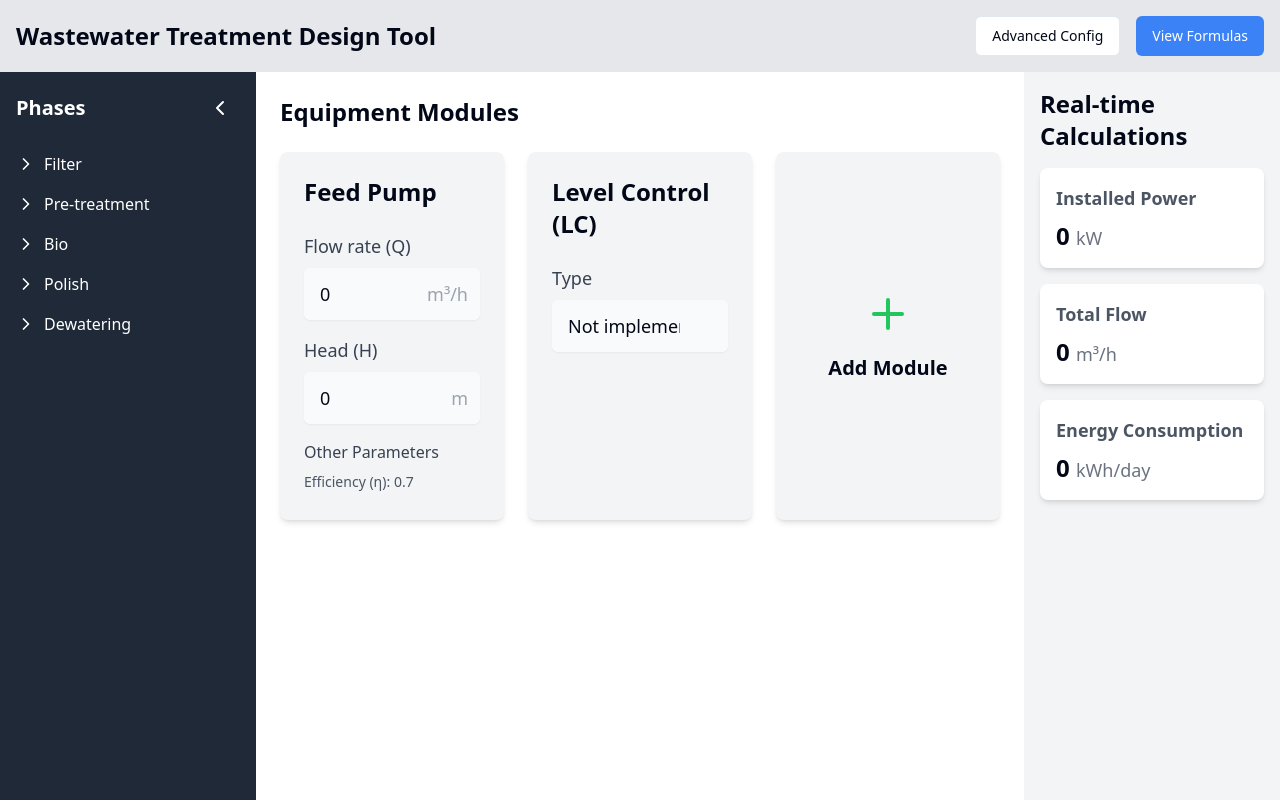
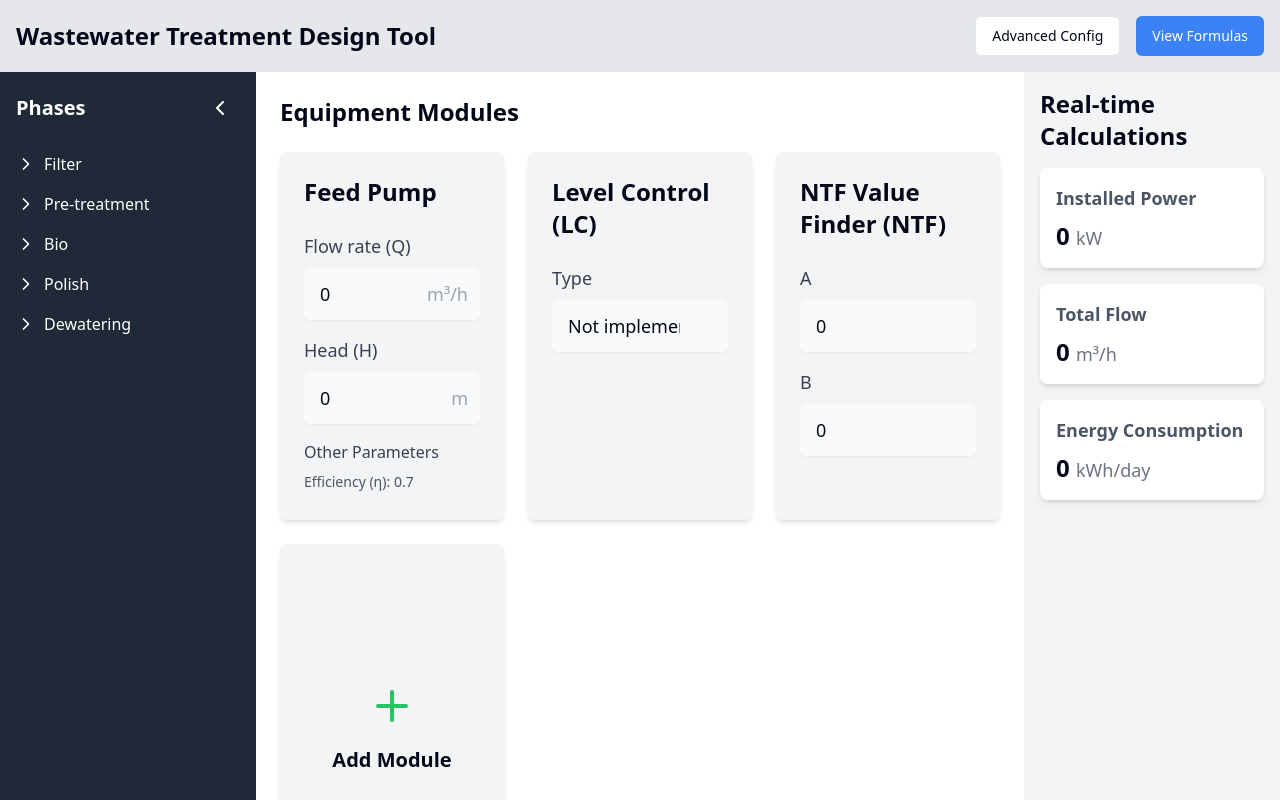
Before and after one commit to MariusWilsch/modular-page-architect, a React (Vite) app: page / in a window 1280 px wide. Built offline with nearby package versions, Linux system fonts and the light colour scheme.

Commit message:
hardcoded the ntf into the ui

```diff
--- a/src/constants/dummyData.ts
+++ b/src/constants/dummyData.ts
@@ -27,4 +27,12 @@ export const dummyModules: ModuleData[] = [
     ],
     formula: "To be defined",
   },
+  {
+    title: "NTF Value Finder (NTF)",
+    inputs: [
+        { label: "A", value: 0, unit: "", type: InputType.FREQUENT },
+        { label: "B", value: 0, unit: "", type: InputType.FREQUENT },
+    ],
+    formula: "X = \\frac{A}{b}\\quad \\text{\n} \\quad Y = X \\leq (\\text{list of values})",
+  }
 ];
```
